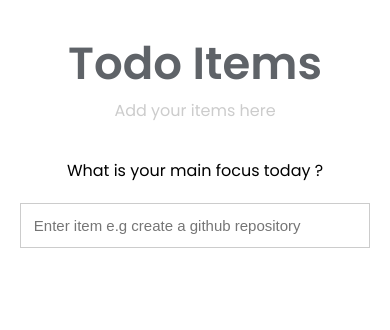
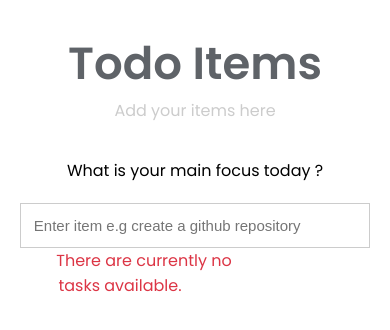
Before and after one commit to FREDVUNI/todoList, a plain HTML site: page index.html in a window 390 px wide. Drawn offline with Linux system fonts and the light colour scheme.

Commit message:
Added an empty exception to the listed tasks

```diff
--- a/assets/css/style.css
+++ b/assets/css/style.css
@@ -47,6 +47,9 @@ label{
 #error{
     color: #dc3545;
     margin-right:300px;
+}
+#error-span{
+    padding-left: 100px;
 }
 .list {
     display: block;
@@ -106,6 +109,9 @@ li{
     #error {
         margin-right: 150px;
     }
+    #error-span {
+        padding-left: 100px;
+    }
 }
 @media (max-width:768px) {
     .list {
@@ -119,6 +125,9 @@ li{
     }
     #error {
         margin-right: 150px;
+    }
+    #error-span {
+        padding-left:48px;
     }
 }
 @media (max-width:1024px) {
@@ -135,6 +144,9 @@ li{
     #error {
         margin-right: 150px;
     }
+    #error-span {
+        padding-left: 48px;
+    }
 }
 @media (max-width:1200px) {
     .list {
@@ -149,4 +161,7 @@ li{
     #error {
         margin-right: 150px;
     }
+    #error-span {
+        padding-left: 48px;
+    }
 }
--- a/assets/js/script.js
+++ b/assets/js/script.js
@@ -59,7 +59,9 @@ if(todoItems){
         return listElement
         })
         items.append(...todoList)
-    }
+}else{
+    error.innerHTML = `<span id="error-span">There are currently no tasks available.</span>`
+}
 
 form.addEventListener("submit",(e)=>{
     e.preventDefault()
```
